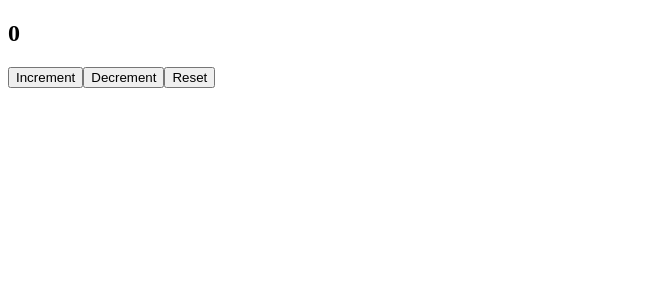
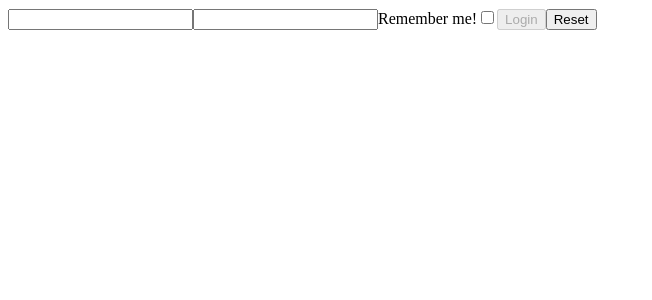
Before and after one commit to Eno-Mario/react, a React (Vite) app: page / in a window 1280 px wide. Shown: the top 300 px of the page, without its empty margins (0-652 px from the left). Built offline with nearby package versions, Linux system fonts and the light colour scheme.

Commit message:
soluzione

```diff
--- a/src/App.jsx
+++ b/src/App.jsx
@@ -27,10 +27,13 @@ function App() {
     setSelectedLanguage(event.target.value)
   }
 
+  function onLogin(data) {
+    console.log('Login data:', data)
+  }
 
   return (
     <div >
-      <Counter/>
+      <Login func={onLogin}/>
     </div>
   );
 }
--- a/src/Login.jsx
+++ b/src/Login.jsx
@@ -1,52 +1,17 @@
 import React from 'react'
-import { useState } from 'react'
-
-function initialiseData() {
-    return {
-        username: '',
-        password: '',
-        save: false
-    }
-}
+import UseLogin from './useLogin'
 
 export default function Login({func}) {
-    const [data, setData] = useState(initialiseData())
-
-    function handleInput (event) {
-        const value = event.target.value;
-        const name = event.target.name;
-        const checked = event.target.checked;
-        const type = event.target.type;
-
-        setData((data)=> {
-            return {
-                ...data,
-                [name]: type === "checkbox" ? checked : value
-            }
-        })
-    }
-
-    function handleLogin(event) {
-        event.preventDefault() // in this way we prevent the default behavior of the form element
-
-        const loginData = JSON.stringify(data);
-        func(loginData)
-    }
-
-    function handleReset() {
-        setData(initialiseData())
-    }
-
-
+    const {data, onInput, onLogin, onReset} = UseLogin({func: func})
 
   return (
-    <form onSubmit={handleLogin}>
-        <input name="username" type="text" value={data.username} onChange={handleInput} />
-        <input name="password" type="password" value={data.password} onChange={handleInput} />
+    <form onSubmit={onLogin}>
+        <input name="username" type="text" value={data.username} onChange={onInput} />
+        <input name="password" type="password" value={data.password} onChange={onInput} />
         <label htmlFor="save">Remember me!</label>
-        <input name="save" type="checkbox" checked={data.save} onChange={handleInput} />
+        <input name="save" type="checkbox" checked={data.save} onChange={onInput} />
         <button disabled={!data.username || !data.password}>Login</button>
-        <button type='button' onClick={handleReset}>Reset</button>
+        <button type='button' onClick={onReset}>Reset</button>
     </form>
   )
 }
--- /dev/null
+++ b/src/useLogin.jsx
@@ -0,0 +1,45 @@
+import { useState } from "react";
+
+function initialiseData() {
+    return {
+        username: '',
+        password: '',
+        save: false
+    }
+}
+
+export default function UseLogin({func}) {
+    const [data, setData] = useState(initialiseData())
+
+    function handleInput (event) {
+        const value = event.target.value;
+        const name = event.target.name;
+        const checked = event.target.checked;
+        const type = event.target.type;
+
+        setData((data)=> {
+            return {
+                ...data,
+                [name]: type === "checkbox" ? checked : value
+            }
+        })
+    }
+
+    function handleLogin(event) {
+        event.preventDefault() // in this way we prevent the default behavior of the form element
+
+        const loginData = JSON.stringify(data);
+        func(loginData)
+    }
+
+    function handleReset() {
+        setData(initialiseData())
+    }
+
+    return {
+        data,
+        onInput: handleInput,
+        onLogin: handleLogin,
+        onReset: handleReset
+    }
+}
```
Also changed, not shown: 1 other file (tests, documents, lock files or other folders).
